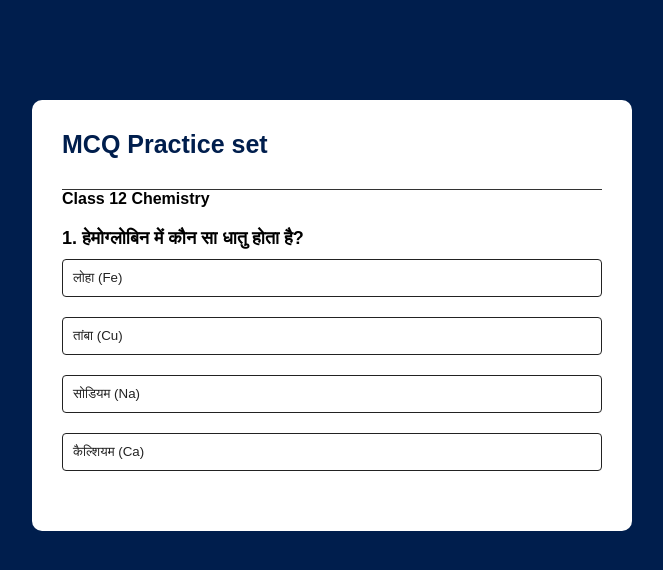
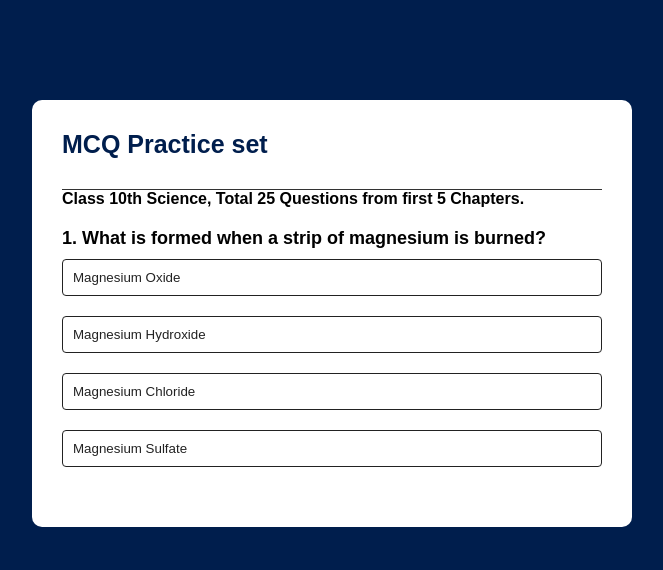
Before and after one commit to SHIVAM2DEV/Quiz-App, a plain HTML site: page index.html in a window 1280 px wide. Shown: the whole page, without its empty margins (308-971 px from the left). Drawn offline with Linux system fonts and the light colour scheme.

Commit message:
class 10th question

```diff
--- a/index.html
+++ b/index.html
@@ -10,7 +10,7 @@
 
 <div class="app">
     <h1>MCQ Practice set</h1>
-    <h4>Class 12 Chemistry</h4>
+    <h4>Class 10th Science, Total 25 Questions from first 5 Chapters.</h4>
     <div class="quiz">
         <h2 id="question">Question goes here</h2>
         <div id="answer-buttons">
--- a/main.js
+++ b/main.js
@@ -1,201 +1,227 @@
 const questions = [
     {
-        "question": "हेमोग्लोबिन में कौन सा धातु होता है?",
+        "question": "What is formed when a strip of magnesium is burned?",
         "answers": [
-            {"text": "लोहा (Fe)", "correct": true},
-            {"text": "तांबा (Cu)", "correct": false},
-            {"text": "सोडियम (Na)", "correct": false},
-            {"text": "कैल्शियम (Ca)", "correct": false}
+            {"text": "Magnesium Oxide", "correct": true},
+            {"text": "Magnesium Hydroxide", "correct": false},
+            {"text": "Magnesium Chloride", "correct": false},
+            {"text": "Magnesium Sulfate", "correct": false}
         ]
-     }
-     ,
+    },
     {
-        "question": "किस प्रकार के अणुओं के बीच हाइड्रोजन बंध बनता है?",
+        "question": "Which reaction is an example of a displacement reaction?",
         "answers": [
-            {"text": "धातुओं के बीच", "correct": false},
-            {"text": "ध्रुवीय सहसंयोजक यौगिकों में", "correct": true},
-            {"text": "अध्रुवीय सहसंयोजक यौगिकों में", "correct": false},
-            {"text": "केवल आयनिक यौगिकों में", "correct": false}
+            {"text": "Zn + CuSO₄ → ZnSO₄ + Cu", "correct": true},
+            {"text": "H₂ + O₂ → H₂O", "correct": false},
+            {"text": "NaOH + HCl → NaCl + H₂O", "correct": false},
+            {"text": "CaCO₃ → CaO + CO₂", "correct": false}
         ]
-    }
-    ,
+    },
     {
-        "question": "SO2 के ध्रुवीयता का मुख्य कारण क्या है?",
+        "question": "In which type of reaction is energy absorbed?",
         "answers": [
-            {"text": "अप्रत्याशित संरचना", "correct": false},
-            {"text": "कोणीय संरचना", "correct": true},
-            {"text": "सीधे संरचना", "correct": false},
-            {"text": "त्रिकोणीय संरचना", "correct": false}
+            {"text": "Endothermic", "correct": true},
+            {"text": "Exothermic", "correct": false},
+            {"text": "Displacement", "correct": false},
+            {"text": "None of these", "correct": false}
         ]
-    }
-    ,
+    },
     {
-        "question": "फार्मल्डिहाइड के बायलिंग पॉइंट को बढ़ाने के लिए किस प्रकार के बंधन का योगदान होता है?",
+        "question": "Which product can make lime water milky?",
         "answers": [
-            {"text": "हाइड्रोजन बंधन", "correct": true},
-            {"text": "वैन्डर वाल्स बल", "correct": false},
-            {"text": "कोवैलेन्ट बंधन", "correct": false},
-            {"text": "धातु बंधन", "correct": false}
+            {"text": "Carbon Dioxide", "correct": true},
+            {"text": "Oxygen", "correct": false},
+            {"text": "Hydrogen", "correct": false},
+            {"text": "Nitrogen", "correct": false}
         ]
-    }
-    ,
+    },
     {
-        "question": "कोलेगेटिव गुण क्या निर्धारित करते हैं?",
+        "question": "Photosynthesis is an example of which type of chemical reaction?",
         "answers": [
-            {"text": "घुलनशीलता", "correct": false},
-            {"text": "सॉल्वेंट के प्रकार", "correct": false},
-            {"text": "विलेय के अणुओं की संख्या", "correct": true},
-            {"text": "घनत्व", "correct": false}
+            {"text": "Endothermic", "correct": true},
+            {"text": "Displacement", "correct": false},
+            {"text": "Neutralization", "correct": false},
+            {"text": "Decomposition", "correct": false}
         ]
-    }
-    ,
+    },
     {
-        "question": "अणुओं के बीच सहसंयोजक बंध बनता है जब:",
+        "question": "Which of the following is an acidic substance?",
         "answers": [
-            {"text": "धातु और अधातु जुड़ते हैं", "correct": false},
-            {"text": "दो अधातु जुड़ते हैं", "correct": true},
-            {"text": "धातु और अधातु अलग हो जाते हैं", "correct": false},
-            {"text": "किसी भी प्रकार का बंधन नहीं होता", "correct": false}
+            {"text": "HCl", "correct": true},
+            {"text": "NaOH", "correct": false},
+            {"text": "KOH", "correct": false},
+            {"text": "Ca(OH)₂", "correct": false}
         ]
-    }
-    ,
+    },
     {
-        "question": "कौन सा तत्व सबसे अधिक विद्युत ऋणात्मक है?",
+        "question": "What is the pH of a neutral salt?",
         "answers": [
-            {"text": "ऑक्सीजन", "correct": false},
-            {"text": "फ्लोरीन", "correct": true},
-            {"text": "क्लोरीन", "correct": false},
-            {"text": "कार्बन", "correct": false}
+            {"text": "7", "correct": true},
+            {"text": "14", "correct": false},
+            {"text": "1", "correct": false},
+            {"text": "5", "correct": false}
         ]
-    }
-    ,
+    },
     {
-        "question": "कौन सी प्रक्रिया अमोनिया के औद्योगिक उत्पादन में उपयोग होती है?",
+        "question": "Which substance is necessary for soap making?",
         "answers": [
-            {"text": "हैबर प्रक्रिया", "correct": true},
-            {"text": "बायर प्रक्रिया", "correct": false},
-            {"text": "बर्जिलियस प्रक्रिया", "correct": false},
-            {"text": "ऑसवाल्ड प्रक्रिया", "correct": false}
+            {"text": "Sodium Hydroxide", "correct": true},
+            {"text": "Hydrochloric Acid", "correct": false},
+            {"text": "Nitric Acid", "correct": false},
+            {"text": "Sulfuric Acid", "correct": false}
         ]
-    }
-    ,
+    },
     {
-        "question": "एथेनॉल का संरचनात्मक सूत्र क्या है?",
+        "question": "Which acid is used in the digestive system of living organisms?",
         "answers": [
-            {"text": "CH₃COOH", "correct": false},
+            {"text": "Hydrochloric Acid", "correct": true},
+            {"text": "Sulfuric Acid", "correct": false},
+            {"text": "Nitric Acid", "correct": false},
+            {"text": "Acetic Acid", "correct": false}
+        ]
+    },
+    {
+        "question": "What is the common name for acetic acid?",
+        "answers": [
+            {"text": "Vinegar", "correct": true},
+            {"text": "Lemon juice", "correct": false},
+            {"text": "Herbal extract", "correct": false},
+            {"text": "Lactic acid", "correct": false}
+        ]
+    },
+    {
+        "question": "Which element is a metal?",
+        "answers": [
+            {"text": "Sodium", "correct": true},
+            {"text": "Sulfur", "correct": false},
+            {"text": "Carbon", "correct": false},
+            {"text": "Oxygen", "correct": false}
+        ]
+    },
+    {
+        "question": "Which property of metals makes them suitable for making electrical wires?",
+        "answers": [
+            {"text": "Ductility", "correct": true},
+            {"text": "Thermal conductivity", "correct": false},
+            {"text": "Color", "correct": false},
+            {"text": "Solubility", "correct": false}
+        ]
+    },
+    {
+        "question": "What is the alloy of copper and zinc called?",
+        "answers": [
+            {"text": "Brass", "correct": true},
+            {"text": "Bronze", "correct": false},
+            {"text": "Steel", "correct": false},
+            {"text": "Duralumin", "correct": false}
+        ]
+    },
+    {
+        "question": "Which metal is the most reactive among the following?",
+        "answers": [
+            {"text": "Potassium", "correct": true},
+            {"text": "Iron", "correct": false},
+            {"text": "Copper", "correct": false},
+            {"text": "Lead", "correct": false}
+        ]
+    },
+    {
+        "question": "Which property of non-metals makes them good insulators?",
+        "answers": [
+            {"text": "Non-conductivity of electricity", "correct": true},
+            {"text": "Luster", "correct": false},
+            {"text": "Thermal conductivity", "correct": false},
+            {"text": "Sound conductivity", "correct": false}
+        ]
+    },
+    {
+        "question": "How many valence electrons does carbon have?",
+        "answers": [
+            {"text": "4", "correct": true},
+            {"text": "6", "correct": false},
+            {"text": "2", "correct": false},
+            {"text": "8", "correct": false}
+        ]
+    },
+    {
+        "question": "What is the chemical formula of ethanol?",
+        "answers": [
             {"text": "C₂H₅OH", "correct": true},
+            {"text": "CH₃OH", "correct": false},
             {"text": "CH₄", "correct": false},
-            {"text": "CH₃CHO", "correct": false}
+            {"text": "C₂H₄", "correct": false}
         ]
-    }
-    ,
+    },
     {
-        "question": "किसके कारण जल का उच्च बायलिंग पॉइंट होता है?",
+        "question": "Which form of carbon is a good conductor of electricity?",
         "answers": [
-            {"text": "हाइड्रोजन बंधन", "correct": true},
-            {"text": "सहसंयोजक बंध", "correct": false},
-            {"text": "वैन्डर वाल्स बल", "correct": false},
-            {"text": "धातु बंध", "correct": false}
+            {"text": "Graphite", "correct": true},
+            {"text": "Diamond", "correct": false},
+            {"text": "Coal", "correct": false},
+            {"text": "Charcoal", "correct": false}
         ]
-    }
-    ,
+    },
     {
-        "question": "अल्कोहल और फेनॉल में कौन सा मुख्य अंतर होता है?",
+        "question": "Which compound is used to make soap?",
         "answers": [
-            {"text": "अल्कोहल में हाइड्रॉक्सिल समूह और फेनॉल में बेंजीन रिंग के साथ OH होता है", "correct": true},
-            {"text": "अल्कोहल में कार्बन होता है जबकि फेनॉल में नहीं", "correct": false},
-            {"text": "फेनॉल में हाइड्रॉक्सिल समूह नहीं होता", "correct": false},
-            {"text": "अल्कोहल का उपयोग रासायनिक प्रतिक्रिया में नहीं होता", "correct": false}
+            {"text": "Sodium Stearate", "correct": true},
+            {"text": "Sodium Chloride", "correct": false},
+            {"text": "Potassium Sulfate", "correct": false},
+            {"text": "Ethanol", "correct": false}
         ]
-     }
-     ,
+    },
     {
-        "question": "हाइड्रोजन के कितने समस्थानिक होते हैं?",
+        "question": "What type of bond does carbon form?",
         "answers": [
-            {"text": "2", "correct": false},
-            {"text": "3", "correct": true},
-            {"text": "4", "correct": false},
-            {"text": "1", "correct": false}
+            {"text": "Covalent bond", "correct": true},
+            {"text": "Ionic bond", "correct": false},
+            {"text": "Metallic bond", "correct": false},
+            {"text": "Hydrogen bond", "correct": false}
         ]
-     }
-     ,
+    },
     {
-        "question": "कौन से गैस का उपयोग औद्योगिक अमोनिया उत्पादन में होता है?",
+        "question": "How many groups are there in the modern periodic table?",
         "answers": [
-            {"text": "हाइड्रोजन", "correct": true},
-            {"text": "ऑक्सीजन", "correct": false},
-            {"text": "नाइट्रोजन", "correct": false},
-            {"text": "कार्बन डाइऑक्साइड", "correct": false}
+            {"text": "18", "correct": true},
+            {"text": "7", "correct": false},
+            {"text": "10", "correct": false},
+            {"text": "14", "correct": false}
         ]
-     }
-     ,
+    },
     {
-        "question": "कौन सा एक हाइड्रोकार्बन का उदाहरण है?",
+        "question": "On what basis are elements arranged in the periodic table?",
         "answers": [
-            {"text": "C2H6", "correct": true},
-            {"text": "H2O", "correct": false},
-            {"text": "NaCl", "correct": false},
-            {"text": "CO2", "correct": false}
+            {"text": "Atomic number", "correct": true},
+            {"text": "Atomic weight", "correct": false},
+            {"text": "Physical state", "correct": false},
+            {"text": "Solubility", "correct": false}
         ]
-     }
-     ,
+    },
     {
-        "question": "कौन सी प्रक्रिया में CO2 का उत्पादन होता है?",
+        "question": "Which elements in the periodic table are highly electronegative?",
         "answers": [
-            {"text": "प्रकाश संश्लेषण", "correct": false},
-            {"text": "दहन", "correct": true},
-            {"text": "उत्प्रेरण", "correct": false},
-            {"text": "ऑक्सीकरण", "correct": false}
+            {"text": "Halogens", "correct": true},
+            {"text": "Alkali metals", "correct": false},
+            {"text": "Metals", "correct": false},
+            {"text": "Non-metals", "correct": false}
         ]
-     }
-     ,
+    },
     {
-        "question": "गैसों का कौन सा गुण बोयल का नियम बताता है?",
+        "question": "Which group of elements in the periodic table are called transition metals?",
         "answers": [
-            {"text": "दबाव और आयतन का गुणनफल स्थिर होता है", "correct": true},
-            {"text": "तापमान और दबाव का गुणनफल स्थिर होता है", "correct": false},
-            {"text": "आयतन और तापमान का गुणनफल स्थिर होता है", "correct": false},
-            {"text": "दबाव और तापमान का अनुपात स्थिर होता है", "correct": false}
+            {"text": "Transition elements", "correct": true},
+            {"text": "Halogens", "correct": false},
+            {"text": "Noble gases", "correct": false},
+            {"text": "Alkali metals", "correct": false}
         ]
-     }
-     ,
+    },
     {
-        "question": "विकिरण विक्षेपण विधि का उपयोग किसके अध्ययन के लिए होता है?",
+        "question": "How many elements are there in the first period?",
         "answers": [
-            {"text": "पदार्थ की संरचना", "correct": true},
-            {"text": "रासायनिक गुण", "correct": false},
-            {"text": "भौतिक गुण", "correct": false},
-            {"text": "रंग", "correct": false}
-        ]
-     }
-     ,
-     {
-        "question": "फेनॉल के क्या उपयोग होते हैं?",
-        "answers": [
-            {"text": "रसायन उद्योग में", "correct": true},
-            {"text": "वास्तुकला में", "correct": false},
-            {"text": "कृषि में", "correct": false},
-            {"text": "खाद्य में", "correct": false}
-        ]
-     }
-     ,
-    {
-        "question": "कौन सा एसिड सबसे कमजोर एसिड है?",
-        "answers": [
-            {"text": "HCl", "correct": false},
-            {"text": "CH3COOH", "correct": true},
-            {"text": "H2SO4", "correct": false},
-            {"text": "HNO3", "correct": false}
-        ]
-     }
-     ,
-     {
-        "question": "ऑक्सीकरण अवस्था में वृद्धि किसकी पहचान है?",
-        "answers": [
-            {"text": "ऑक्सीकरण की", "correct": true},
-            {"text": "अपचयन की", "correct": false},
-            {"text": "उत्प्रेरण की", "correct": false},
-            {"text": "विलेय की", "correct": false}
+            {"text": "2", "correct": true},
+            {"text": "8", "correct": false},
+            {"text": "18", "correct": false},
+            {"text": "32", "correct": false}
         ]
     }
 
```
Lines whose indentation alone changed are shown as unchanged.
